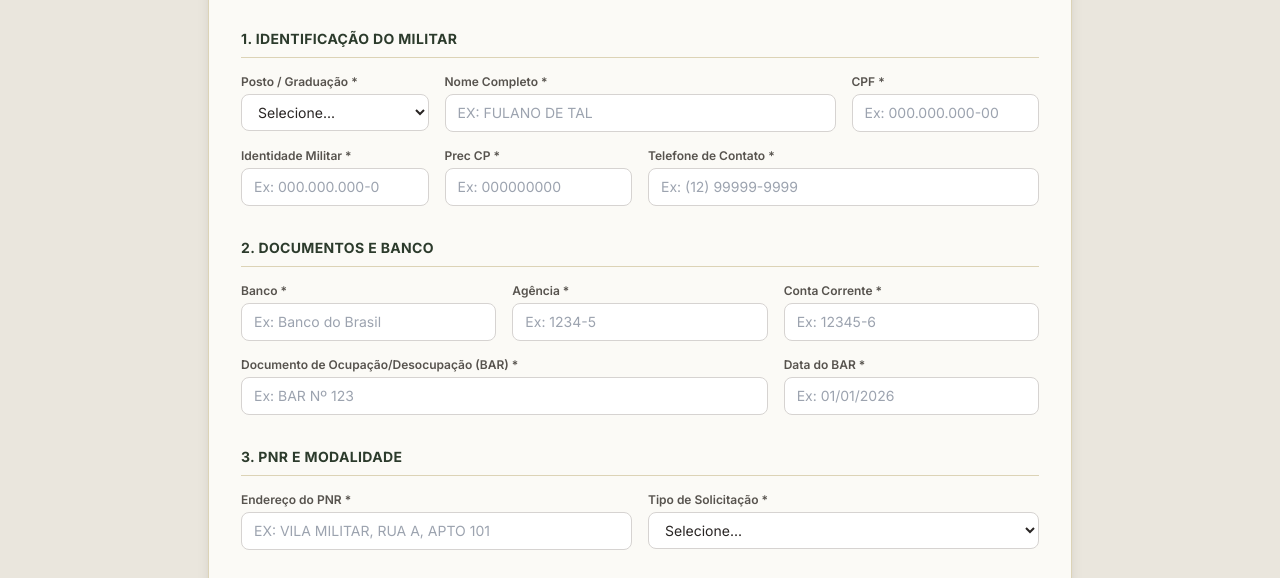
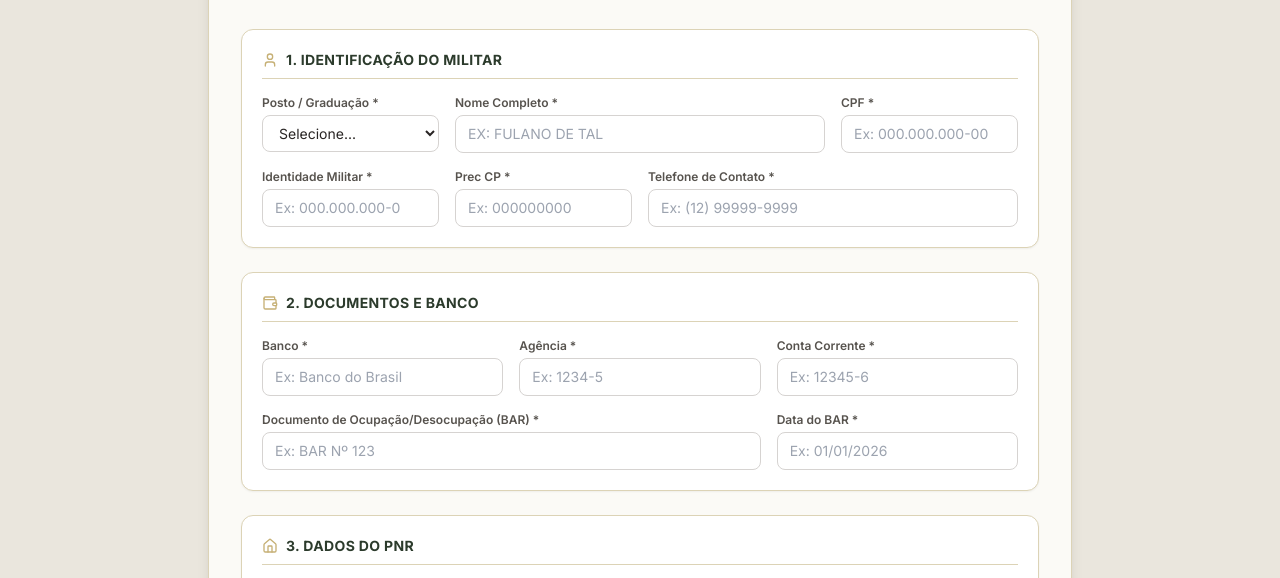
Before and after one commit to DiegoDCG89/sistema_de_criacao_de_documentos, a website with bundled scripts: page public/bagagem-pnr.html in a window 1280 px wide. Shown: the part 202-780 px from the top of the page. Built offline with nearby package versions, Linux system fonts and the light colour scheme; a script that the page names is missing.

Commit message:
Update bagagem-pnr.html

```diff
--- a/public/bagagem-pnr.html
+++ b/public/bagagem-pnr.html
@@ -4,14 +4,11 @@
   <meta charset="UTF-8">
   <meta name="viewport" content="width=device-width, initial-scale=1.0">
   <title>Bagagem Mesma Sede - SisDoc</title>
-
   <script src="https://cdn.tailwindcss.com"></script>
   <script src="https://unpkg.com/lucide@latest"></script>
-
   <script src="https://unpkg.com/docx@8.5.0/build/index.umd.js"></script>
   <script src="https://cdnjs.cloudflare.com/ajax/libs/FileSaver.js/2.0.5/FileSaver.min.js"></script>
   <script src="https://cdnjs.cloudflare.com/ajax/libs/jspdf/2.5.1/jspdf.umd.min.js"></script>
-
   <style>
     @import url('https://fonts.googleapis.com/css2?family=Inter:wght@400;500;600;700&family=Playfair+Display:wght@500;600;700&display=swap');
     body { font-family: 'Inter', sans-serif; background-color: #eae6dd; }
@@ -57,10 +54,13 @@
         </a>
       </div>
 
-      <form id="form-bagagem" class="p-6 sm:p-8 space-y-8">
+      <form id="form-bagagem" class="p-6 sm:p-8 space-y-6">
 
-        <div>
-          <h2 class="text-sm font-bold text-[#2c3b2c] border-b border-[#dcd3b6] pb-2 mb-4 uppercase tracking-wide">1. Identificação do Militar</h2>
+        <!-- CARD 1 -->
+        <div class="bg-white border border-[#dcd3b6] rounded-xl p-5 shadow-sm">
+          <h2 class="text-sm font-bold text-[#2c3b2c] border-b border-[#dcd3b6] pb-2 mb-4 uppercase tracking-wide flex items-center gap-2">
+            <i data-lucide="user" class="w-4 h-4 text-[#c6b075]"></i> 1. Identificação do Militar
+          </h2>
           <div class="grid grid-cols-1 sm:grid-cols-3 lg:grid-cols-4 gap-4">
             <div>
               <label class="block text-xs font-semibold text-stone-600 mb-1">Posto / Graduação *</label>
@@ -108,8 +108,11 @@
           </div>
         </div>
 
-        <div>
-          <h2 class="text-sm font-bold text-[#2c3b2c] border-b border-[#dcd3b6] pb-2 mb-4 uppercase tracking-wide">2. Documentos e Banco</h2>
+        <!-- CARD 2 -->
+        <div class="bg-white border border-[#dcd3b6] rounded-xl p-5 shadow-sm">
+          <h2 class="text-sm font-bold text-[#2c3b2c] border-b border-[#dcd3b6] pb-2 mb-4 uppercase tracking-wide flex items-center gap-2">
+            <i data-lucide="wallet" class="w-4 h-4 text-[#c6b075]"></i> 2. Documentos e Banco
+          </h2>
           <div class="grid grid-cols-1 sm:grid-cols-3 gap-4">
             <div>
               <label class="block text-xs font-semibold text-stone-600 mb-1">Banco *</label>
@@ -134,21 +137,18 @@
           </div>
         </div>
 
-        <div>
-          <h2 class="text-sm font-bold text-[#2c3b2c] border-b border-[#dcd3b6] pb-2 mb-4 uppercase tracking-wide">3. PNR e Modalidade</h2>
-          <div class="grid grid-cols-1 sm:grid-cols-2 gap-4">
+        <!-- CARD 3 -->
+        <div class="bg-white border border-[#dcd3b6] rounded-xl p-5 shadow-sm">
+          <h2 class="text-sm font-bold text-[#2c3b2c] border-b border-[#dcd3b6] pb-2 mb-4 uppercase tracking-wide flex items-center gap-2">
+            <i data-lucide="home" class="w-4 h-4 text-[#c6b075]"></i> 3. Dados do PNR
+          </h2>
+          <div class="grid grid-cols-1 gap-4">
             <div>
               <label class="block text-xs font-semibold text-stone-600 mb-1">Endereço do PNR *</label>
               <input type="text" id="enderecoPnr" required placeholder="Ex: Vila Militar, Rua A, Apto 101" class="w-full border border-stone-300 rounded-lg px-3 py-2 text-sm uppercase focus:ring-2 focus:ring-[#2c3b2c] focus:outline-none">
             </div>
-            <div>
-              <label class="block text-xs font-semibold text-stone-600 mb-1">Tipo de Solicitação *</label>
-              <select id="tipoPnr" required class="w-full border border-stone-300 rounded-lg px-3 py-2 text-sm focus:ring-2 focus:ring-[#2c3b2c] focus:outline-none bg-white">
-                <option value="">Selecione...</option>
-                <option value="ocupacao">Ocupação de PNR</option>
-                <option value="desocupacao">Desocupação de PNR</option>
-              </select>
-            </div>
+            <!-- CAMPO ESCONDIDO: Define automaticamente como ocupação -->
+            <input type="hidden" id="tipoPnr" value="ocupacao">
           </div>
         </div>
 
@@ -162,6 +162,7 @@
     </div>
   </main>
 
+  <!-- MODAL OMITIDO POR ESPAÇO, MANTENHA O MESMO MODAL DO CÓDIGO ANTERIOR -->
   <div id="modal-sucesso" class="fixed inset-0 z-50 bg-black/70 backdrop-blur-sm hidden flex items-center justify-center p-4">
     <div class="bg-[#fbfaf6] rounded-2xl max-w-lg w-full p-6 sm:p-8 shadow-2xl relative border border-[#dcd3b6]">
       <div class="w-16 h-16 mx-auto rounded-full bg-[#e1d5b3] text-[#2c3b2c] flex items-center justify-center mb-4">
@@ -169,33 +170,16 @@
       </div>
       <h3 class="text-2xl font-serif-title font-bold text-center text-stone-900 mb-2">Solicitação Gerada!</h3>
       <p class="text-center text-sm text-stone-600 mb-6">Os documentos foram gerados e enviados para o servidor.</p>
-      <div class="bg-white border border-[#dcd3b6] rounded-xl p-4 mb-5 shadow-sm">
-        <h4 class="text-xs font-bold text-[#2c3b2c] uppercase tracking-wider mb-2 flex items-center gap-1">
-          <i data-lucide="paperclip" class="w-4 h-4 text-[#c6b075]"></i> Documentos Necessários:
-        </h4>
-        <ul id="lista-anexos-final" class="text-sm text-stone-700 list-disc list-inside space-y-1.5">
-          <!-- Injetado dinamicamente via JS -->
-        </ul>
-      </div>
-      <div class="bg-red-50 border-l-4 border-red-600 p-4 mb-6 rounded-r-lg">
-        <p class="text-red-700 font-bold text-center text-sm sm:text-base leading-snug uppercase tracking-wide">
-          O militar deverá comparecer a Divisão Administrativa para assinatura e entrega de documentos
-        </p>
-      </div>
       <div class="flex flex-col gap-3">
         <button id="btn-baixar-pdf" class="w-full bg-[#2c3b2c] hover:bg-[#1a241a] text-[#c6b075] border border-[#445646] font-bold py-3 rounded-lg flex justify-center items-center gap-2 transition">
           <i data-lucide="download-cloud" class="w-5 h-5"></i> Baixar Lista de Anexos (PDF)
         </button>
-        <a href="index.html" class="w-full bg-stone-200 hover:bg-stone-300 text-stone-800 font-bold py-3 rounded-lg transition text-center block">
-          Voltar ao Início
-        </a>
+        <a href="index.html" class="w-full bg-stone-200 hover:bg-stone-300 text-stone-800 font-bold py-3 rounded-lg transition text-center block">Voltar ao Início</a>
       </div>
     </div>
   </div>
 
-  <script>
-    // JS Mantido intacto!
-  </script>
+  <script>lucide.createIcons();</script>
   <script type="module" src="./js/gerador-bagagem.js"></script>
 </body>
 </html>
```
